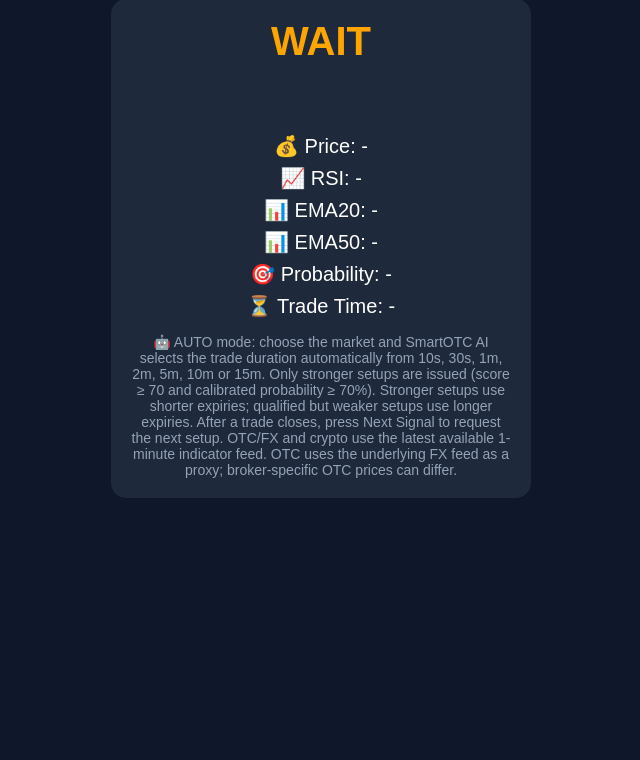
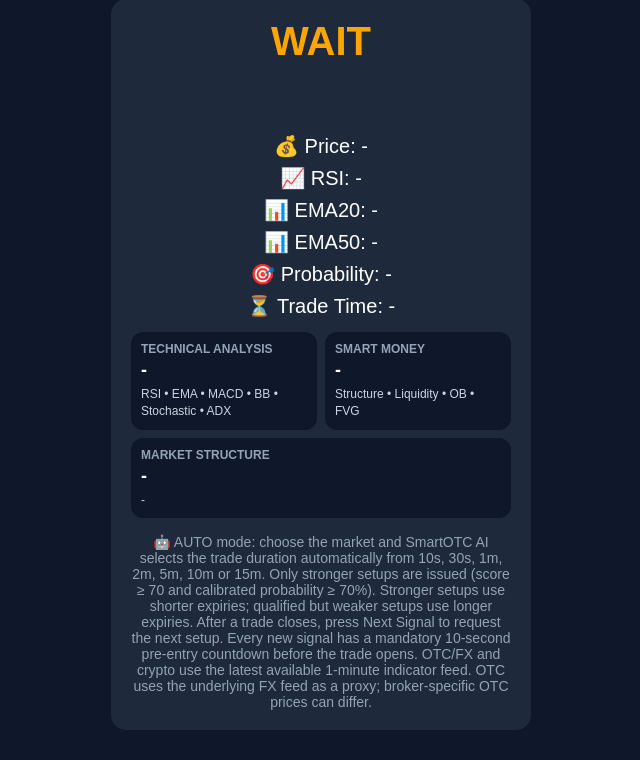
Before and after one commit to wyt4s7v6f4-prog/Smartotc-ai-v2, a FastAPI app: page / in a window 1280 px wide. Shown: the part 303-1063 px from the top of the page, without its empty margins (319-959 px from the left). Before the commit the page ends 801 px from the top, so only its background shows below. Run offline with FastAPI, Linux system fonts and the light colour scheme.

Commit message:
Add files via upload

```diff
--- a/backend/app/templates/index.html
+++ b/backend/app/templates/index.html
@@ -115,6 +115,22 @@ button:disabled{
     color:#cbd5e1;
     line-height:1.5;
 }
+
+.analysis-grid{
+    display:grid;
+    grid-template-columns:1fr 1fr;
+    gap:8px;
+    margin:14px 0 8px;
+}
+.analysis-box{
+    background:#0f172a;
+    border-radius:12px;
+    padding:10px;
+    text-align:left;
+}
+.analysis-title{font-size:12px;color:#94a3b8;font-weight:800;text-transform:uppercase;}
+.analysis-value{font-size:18px;font-weight:900;margin-top:4px;}
+.analysis-detail{font-size:12px;color:#cbd5e1;line-height:1.4;margin-top:5px;}
 
 .item{
     margin:8px;
@@ -244,6 +260,25 @@ button:disabled{
         <span id="time">-</span>
     </div>
 
+    <div class="analysis-grid">
+        <div class="analysis-box">
+            <div class="analysis-title">Technical Analysis</div>
+            <div id="technicalScore" class="analysis-value">-</div>
+            <div id="technicalDetail" class="analysis-detail">RSI • EMA • MACD • BB • Stochastic • ADX</div>
+        </div>
+        <div class="analysis-box">
+            <div class="analysis-title">Smart Money</div>
+            <div id="smartMoneyScore" class="analysis-value">-</div>
+            <div id="smartMoneyDetail" class="analysis-detail">Structure • Liquidity • OB • FVG</div>
+        </div>
+    </div>
+
+    <div class="analysis-box">
+        <div class="analysis-title">Market Structure</div>
+        <div id="marketStructure" class="analysis-value">-</div>
+        <div id="smartMoneyDetail2" class="analysis-detail">-</div>
+    </div>
+
     <div id="resultBox" class="result-box" style="display:none;">
         <div id="result"></div>
         <div id="resultDetail" class="result-detail"></div>
@@ -253,7 +288,7 @@ button:disabled{
         🤖 AUTO mode: choose the market and SmartOTC AI selects the trade duration automatically from 10s, 30s, 1m, 2m, 5m, 10m or 15m.
         Only stronger setups are issued (score ≥ 70 and calibrated probability ≥ 70%).
         Stronger setups use shorter expiries; qualified but weaker setups use longer expiries.
-        After a trade closes, press Next Signal to request the next setup. OTC/FX and crypto use the latest available 1-minute indicator feed.
+        After a trade closes, press Next Signal to request the next setup. Every new signal has a mandatory 10-second pre-entry countdown before the trade opens. OTC/FX and crypto use the latest available 1-minute indicator feed.
         OTC uses the underlying FX feed as a proxy; broker-specific OTC prices can differ.
     </div>
 
@@ -351,6 +386,15 @@ function renderMetrics(data){
 
     const probability = data.probability ?? "-";
     $("probability").innerHTML = probability + " %";
+
+    const taScore = data.technical_score ?? "-";
+    const smcScore = data.smart_money_score ?? "-";
+    $("technicalScore").innerHTML = taScore === "-" ? "-" : (taScore > 0 ? "BULLISH " : taScore < 0 ? "BEARISH " : "NEUTRAL ") + Math.abs(taScore);
+    $("smartMoneyScore").innerHTML = smcScore === "-" ? "-" : (smcScore > 0 ? "BULLISH " : smcScore < 0 ? "BEARISH " : "MIXED ") + Math.abs(smcScore);
+    $("technicalDetail").innerHTML = (data.technical_reasons || []).slice(0,3).join(" • ") || "RSI • EMA • MACD • BB • Stochastic • ADX";
+    $("smartMoneyDetail").innerHTML = [data.liquidity, data.order_block, data.fvg, data.market_zone].filter(Boolean).filter(x => x !== "NONE" && x !== "EQUILIBRIUM").join(" • ") || "No clear SMC event";
+    $("marketStructure").innerHTML = data.market_structure || "-";
+    $("smartMoneyDetail2").innerHTML = (data.smart_money_reasons || []).slice(0,4).join(" • ") || "Structure / liquidity scan";
 }
 
 function startTrade(data){
@@ -613,45 +657,10 @@ function renderData(data, fromFinalCheck=false){
         rawSignal === "BUY" ||
         rawSignal === "SELL";
 
-    // A confirmed entry starts the actual trade timer.
-    if(data.entry_now === true && isTrade){
-        startTrade(data);
-        return true;
-    }
-
-    // A fresh setup cancels the old result display.
-    if(data.pre_entry === true && isTrade){
-        lastResult = null;
-        hideResult();
-
-        const seconds = Math.max(
-            1,
-            Number(data.entry_countdown ?? 10)
-        );
-
-        pendingTrade = {
-            direction: rawSignal,
-            entryTs: Number(data.entry_ts ?? data.next_candle_ts),
-            duration: Number(
-                data.duration_seconds ??
-                intervalToSeconds(data.interval)
-            )
-        };
-
-        $("signal").innerHTML =
-            rawSignal + " — ENTRY IN " + seconds + "s";
-
-        $("entry").innerHTML =
-            "⚡ ENTRY IN " + seconds + "s";
-
-        $("countdown").innerHTML =
-            "⏱️ " + seconds;
-
-        $("time").innerHTML =
-            "OPEN FOR " + durationLabel(data) +
-            " • ENTRY IN " + seconds + "s";
-
-        setSignalClass(rawSignal);
+    // Every requested signal gets a fixed 10-second pre-entry window.
+    // Even if the backend says ENTRY NOW, do not open the local trade yet.
+    if(isTrade){
+        armPreEntry(data, 10);
         return true;
     }
 
@@ -742,6 +751,54 @@ function scheduleNextPoll(){
     }, 1000);
 }
 
+function armPreEntry(data, seconds=10){
+    if(activeTrade) return;
+
+    const direction = String(
+        data.raw_signal || data.signal || ""
+    ).toUpperCase();
+
+    if(!["BUY","SELL"].includes(direction)) return;
+
+    lastResult = null;
+    hideResult();
+
+    const duration = Number(
+        data.duration_seconds ??
+        intervalToSeconds(data.interval)
+    );
+
+    pendingTrade = {
+        direction: direction,
+        data: data,
+        duration: Number.isFinite(duration) && duration > 0 ? duration : 60,
+        startAt: Date.now() + Math.max(1, seconds) * 1000
+    };
+
+    lastData = data;
+    running = true;
+
+    $("signal").innerHTML =
+        direction + " — ENTRY IN " + seconds + "s";
+
+    $("countdown").innerHTML =
+        "⏱️ " + seconds;
+
+    $("entry").innerHTML =
+        "⚡ ENTRY IN " + seconds + "s";
+
+    $("time").innerHTML =
+        "OPEN FOR " + durationLabel(data) +
+        " • ENTRY IN " + seconds + "s";
+
+    setSignalClass(direction);
+
+    $("analyzeBtn").disabled = true;
+    $("analyzeBtn").innerHTML = "Entry in " + seconds + "s";
+
+    startLocalCountdown();
+}
+
 function startLocalCountdown(){
     if(countdownTimer){
         clearInterval(countdownTimer);
@@ -750,69 +807,53 @@ function startLocalCountdown(){
     countdownTimer = setInterval(() => {
         if(!running) return;
 
-        // During a live trade, count down to expiry.
-        if(activeTrade){
-            updateActiveClock();
+        // First count down the mandatory 10-second pre-entry window.
+        if(pendingTrade && !activeTrade){
+            const remaining = Math.max(
+                0,
+                Math.ceil(
+                    (pendingTrade.startAt - Date.now()) / 1000
+                )
+            );
+
+            if(remaining > 0){
+                $("countdown").innerHTML = "⏱️ " + remaining;
+                $("entry").innerHTML = "⚡ ENTRY IN " + remaining + "s";
+                $("time").innerHTML =
+                    "OPEN FOR " + durationLabel(pendingTrade.data) +
+                    " • ENTRY IN " + remaining + "s";
+                $("signal").innerHTML =
+                    pendingTrade.direction +
+                    " — ENTRY IN " + remaining + "s";
+                setSignalClass(pendingTrade.direction);
+                $("analyzeBtn").innerHTML =
+                    "Entry in " + remaining + "s";
+                return;
+            }
+
+            // The 10-second window has finished: this is the actual entry.
+            const nowTs = Math.floor(Date.now() / 1000);
+            const tradeData = {
+                ...pendingTrade.data,
+                entry_now: true,
+                entry_ts: nowTs,
+                expiry_ts: nowTs + pendingTrade.duration,
+                duration_seconds: pendingTrade.duration,
+                raw_signal: pendingTrade.direction,
+                signal: pendingTrade.direction
+            };
+
+            pendingTrade = null;
+            startTrade(tradeData);
             return;
         }
 
-        if(!lastData?.next_candle_ts){
-            return;
+        if(activeTrade){
+            updateActiveClock();
         }
+    }, 200);
+}
 
-        const now = Date.now() / 1000;
-        const remaining = Math.ceil(
-            Number(lastData.next_candle_ts) - now
-        );
-
-        const signal =
-            lastData.raw_signal ||
-            lastData.signal;
-
-        const isTrade =
-            signal === "BUY" ||
-            signal === "SELL";
-
-        if(isTrade && remaining > 0 && remaining <= 10){
-            lastData.pre_entry = true;
-            lastData.entry_countdown = remaining;
-            lastData.signal = signal;
-
-            pendingTrade = {
-                direction: signal,
-                entryTs: Number(
-                    lastData.entry_ts ??
-                    lastData.next_candle_ts
-                ),
-                duration: Number(
-                    lastData.duration_seconds ??
-                    intervalToSeconds(lastData.interval)
-                )
-            };
-
-            $("countdown").innerHTML =
-                "⏱️ " + remaining;
-
-            $("entry").innerHTML =
-                "⚡ ENTRY IN " + remaining + "s";
-
-            $("time").innerHTML =
-                "OPEN FOR " + durationLabel(lastData) +
-                " • ENTRY IN " + remaining + "s";
-
-            $("signal").innerHTML =
-                signal + " — ENTRY IN " + remaining + "s";
-
-            setSignalClass(signal);
-        }
-
-        if(remaining <= 0){
-            // Never invent ENTRY NOW locally: backend confirms it.
-            $("countdown").innerHTML = "🔎 CHECKING...";
-            fetchAnalysis();
-        }
-    }, 250);
-}
 
 async function startAnalysis(){
     stopTimers();
@@ -831,19 +872,22 @@ async function startAnalysis(){
 
     const data = await fetchAnalysis();
 
-    // Keep the button disabled for the lifetime of an active trade.
+    // A signal is now always armed behind the 10-second pre-entry window.
     if(activeTrade){
         $("analyzeBtn").disabled = true;
         $("analyzeBtn").innerHTML = "Trade in progress";
         startLocalCountdown();
         scheduleNextPoll();
+    }else if(pendingTrade){
+        $("analyzeBtn").disabled = true;
+        $("analyzeBtn").innerHTML = "Entry in 10s";
+        startLocalCountdown();
     }else{
         $("analyzeBtn").disabled = false;
         $("analyzeBtn").innerHTML =
             data && data.signal_quality === "NO_STRONG_SETUP"
                 ? "Try Again"
                 : "Get Signal";
-        startLocalCountdown();
     }
 }
 
```
